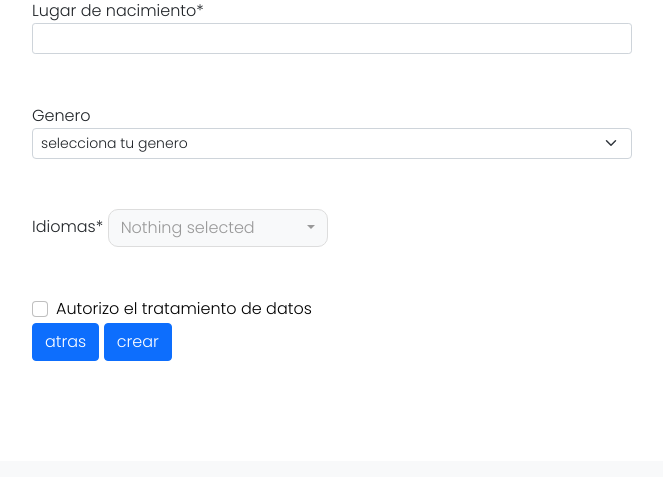
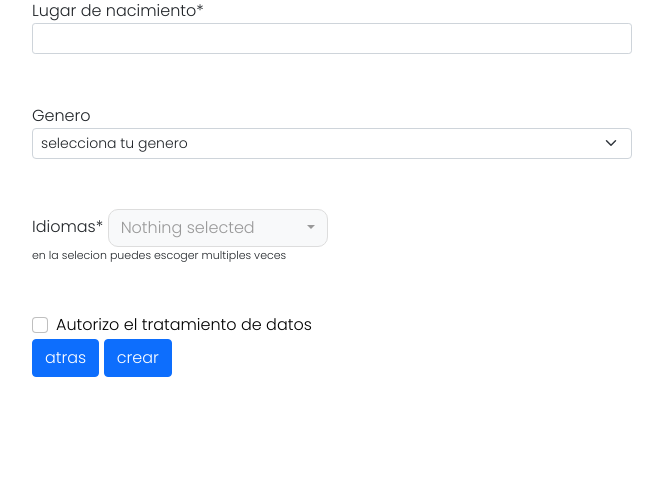
Before and after one commit to THEGLUM/formulario, a PHP site: page /formulario/formularioData/html/formulario.php in a window 1280 px wide. Shown: the part 2592-3069 px from the top of the page, without its empty margins (293-956 px from the left). Before the commit the page ends 2953 px from the top, so only its background shows below. Run offline with PHP 8.4, Linux system fonts and the light colour scheme; data that the repository does not hold is empty.

Commit message:
Update formulario.php

```diff
--- a/formulario/formularioData/html/formulario.php
+++ b/formulario/formularioData/html/formulario.php
@@ -352,6 +352,9 @@
                         endforeach;
                         ?>
                       </select>
+                      <div id ="sino" style=" font-size: 11px;">
+                          en la selecion puedes escoger multiples veces
+                      </div>
                     </div>
 
                     <div class="form-check" >
```
